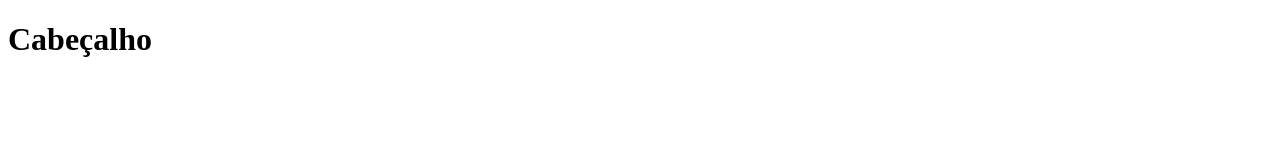
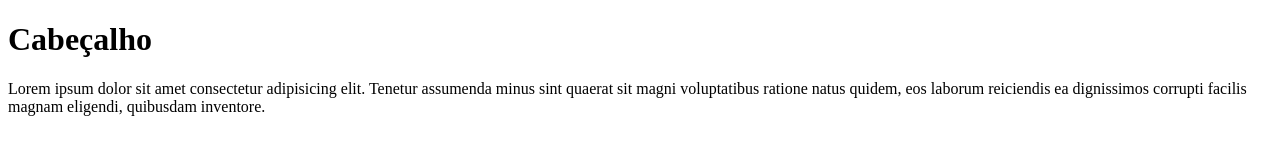
Before and after one commit to gitifal/pweb, a plain HTML site: page index.html in a window 1280 px wide. Drawn offline with Linux system fonts and the light colour scheme.

```diff
--- a/index.html
+++ b/index.html
@@ -7,5 +7,6 @@
 </head>
 <body>
     <h1>Cabeçalho</h1>
+    <p>Lorem ipsum dolor sit amet consectetur adipisicing elit. Tenetur assumenda minus sint quaerat sit magni voluptatibus ratione natus quidem, eos laborum reiciendis ea dignissimos corrupti facilis magnam eligendi, quibusdam inventore.</p>
 </body>
 </html>
```
Also changed, not shown: 1 other file.
